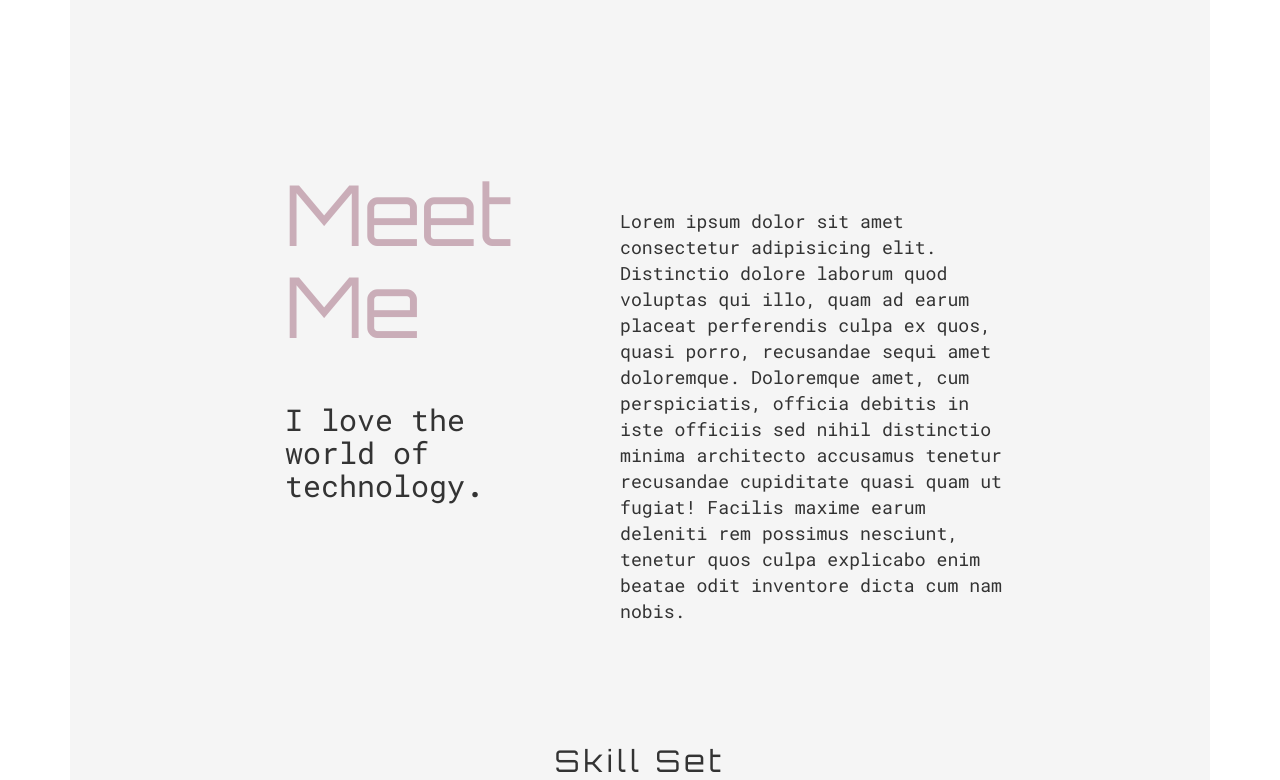
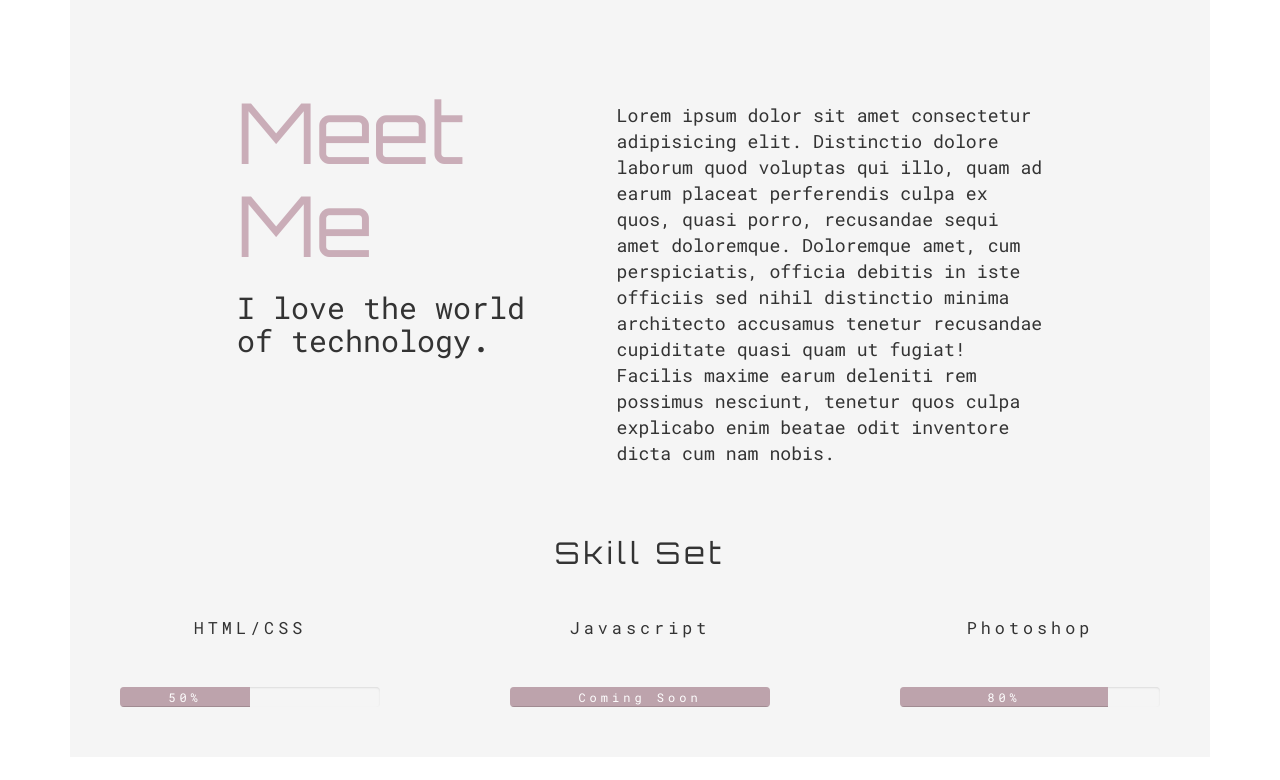
Before and after one commit to roxygarcia/mfw_final_project_portfolio, a plain HTML site: page index.html in a window 1280 px wide. Shown: the part 1672-2452 px from the top of the page. Drawn offline with nearby package versions, Linux system fonts and the light colour scheme; a web font is replaced by a local one.

Commit message:
finished about me section. mobile friendly view also working.

```diff
--- a/css/styles.css
+++ b/css/styles.css
@@ -188,6 +188,7 @@ nav ul li a:hover::after {
     list-style-type: none;
     font-size: 2em;
     right: 12.5px;
+    z-index: 2;
     transform: translate(-10%, -50%);
 }
 
@@ -261,7 +262,7 @@ nav ul li a:hover::after {
 
 #my_story {
     background-color: rgb(245, 245, 245);
-    height: 900px;
+    height: auto;
     /* padding: 200px 200px 50px 200px; */
 }
 
@@ -273,17 +274,24 @@ nav ul li a:hover::after {
     font-size: 6em;
     font-family: 'Orbitron', sans-serif;
     color:  rgb(202, 173, 184);
-    padding: 150px 200px 10px 200px;
+    /* padding: 150px 200px 10px 200px; */
+}
+
+.padding_story {
+    padding: 6%;
 }
 
 #technology {
-    padding-top: 10px;
-    padding-left: 200px;
+    /* padding-top: 10px; */
+    padding-bottom: 20px;
+    /* padding-left: 200px; */
 }
 
 #about_me {
-    padding: 210px 200px 50px 75px;
+    /* padding: 210px 200px 50px 75px; */
     font-size: 1.3em;
+    padding-top: 3.5%;
+    padding-left: 6%;
 }
 
 #skill_set {
@@ -302,7 +310,7 @@ nav ul li a:hover::after {
 }
 
 .progress {
-    margin: 30px;
+    margin: 50px;
 }
 
 /* ----Start of Media Queries for Small and Large Screens------ */
@@ -339,7 +347,7 @@ nav ul li a:hover::after {
 
     @media (max-width: 978px) {
         body {
-            padding: 0;
+            padding: 10px;
             height: 100vh;
         }
 
--- a/index.html
+++ b/index.html
@@ -120,7 +120,8 @@
     <!------------- Start of My Story Section------------ -->
     <div id="my_story" class="container-fluid">
         <div class="row">
-           <div class="col-md-5 col-xs-4">
+            <div class="padding_story">
+            <div class="col-md-4 col-md-offset-1 col-xs-12">
                 <h3>
                     <span>Meet</span> <br>
                     <span>Me</span>
@@ -128,11 +129,12 @@
                 <div id="technology">
                     <h2>I love the world of technology<strong>.</strong></h2>
                 </div>
-           </div>
-           <div id="about_me" class="col-md-7 col-xs-9 text-left">
+            </div>
+            <div id="about_me" class="col-md-6 col-xs-12 text-left">
                 <p>Lorem ipsum dolor sit amet consectetur adipisicing elit. Distinctio dolore laborum quod voluptas qui illo, quam ad earum placeat perferendis culpa ex quos, quasi porro, recusandae sequi amet doloremque. Doloremque amet, cum perspiciatis, officia debitis in iste officiis sed nihil distinctio minima architecto accusamus tenetur recusandae cupiditate quasi quam ut fugiat! Facilis maxime earum deleniti rem possimus nesciunt, tenetur quos culpa explicabo enim beatae odit inventore dicta cum nam nobis.
                 </p>
-           </div>
+            </div>
+            </div>
         </div>
         <div id="skill_set" class="row text-center">
             <h2>Skill Set</h2>
```
